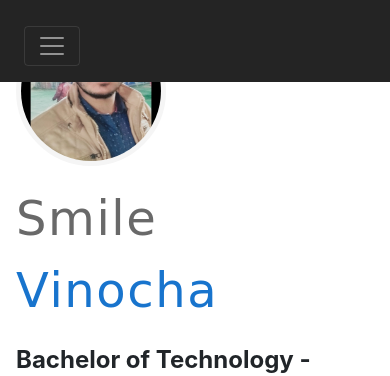
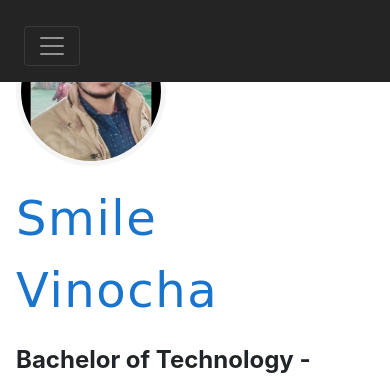
Before and after one commit to SmileVinocha/web1, a website with bundled scripts: page index.html in a window 390 px wide. Shown: the top 376 px of the page. Built offline with nearby package versions, Linux system fonts and the light colour scheme; a web font is replaced by a local one.

Commit message:
Update index.html

```diff
--- a/index.html
+++ b/index.html
@@ -113,7 +113,7 @@
                 <p class="mobile-name">
                     <img class="mobile-img" src="my.jpg" alt="Profile Picture" />
                 </p>
-                <p class="mobile-name">Smile <span class="family-name"> Vinocha</span></p>
+                <p class="mobile-name"><span class="family-name">Smile Vinocha</span></p>
                 <h1 class="mb-3 mt-5">
                     Smile
                     <span class="family-name"> Vinocha</span>
```
